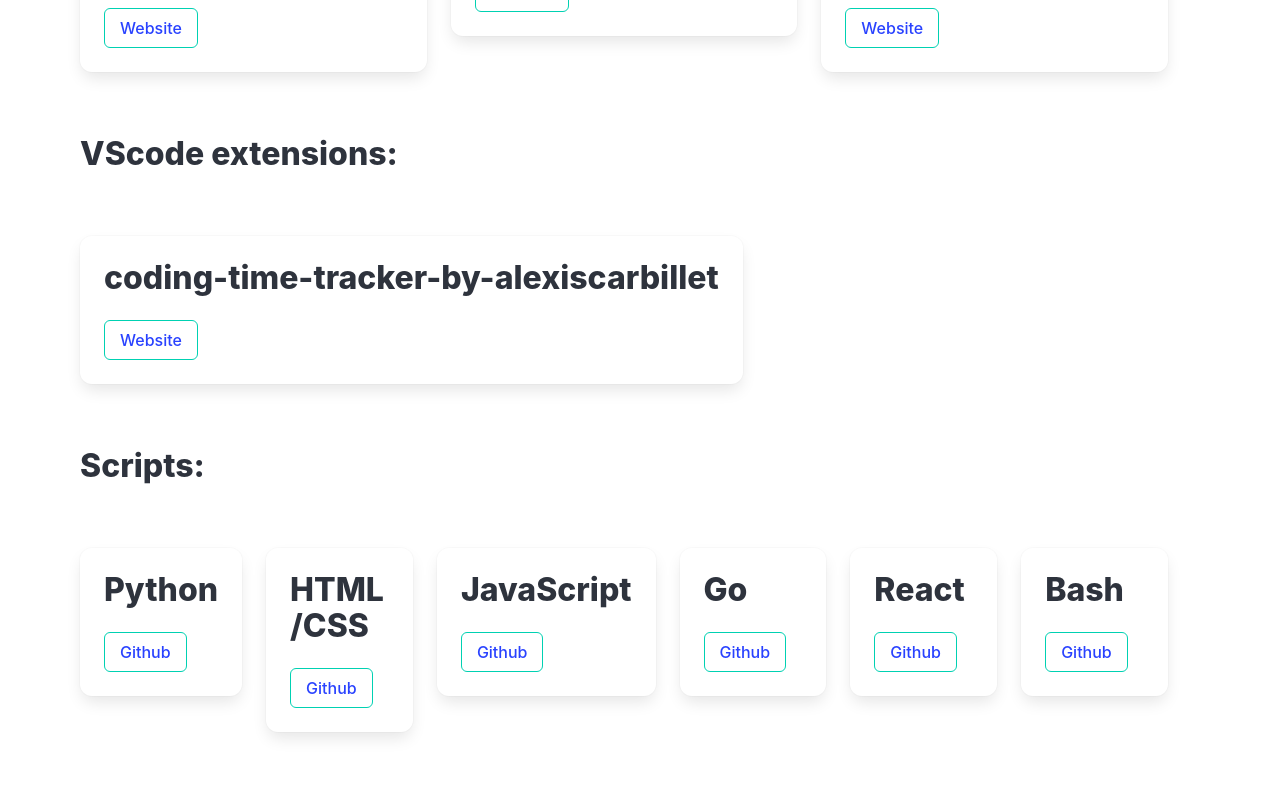
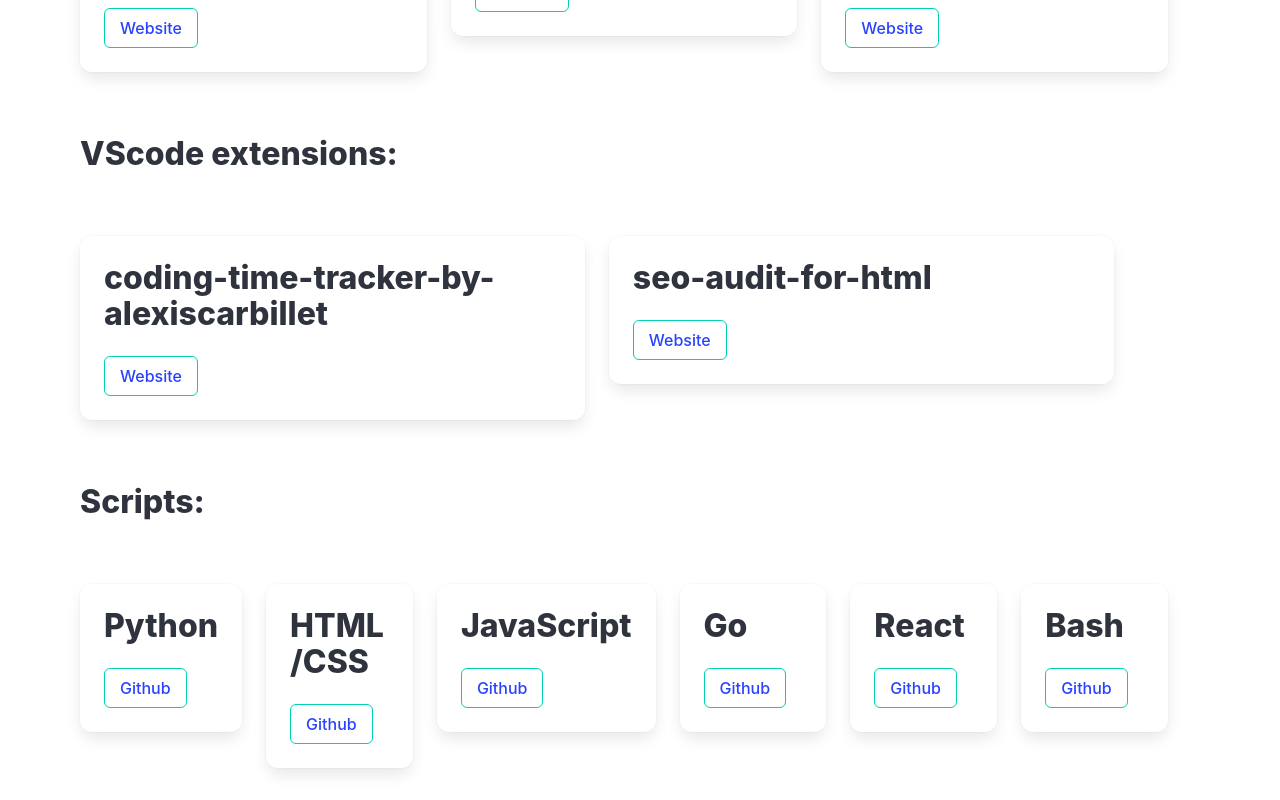
Before and after one commit to alexiscarbillet/alexis-carbillet, a React (Vite) app: page / in a window 1280 px wide. Shown: the part 3734-4534 px from the top of the page. Before the commit the page ends 4498 px from the top, so only its background shows below. Built offline with nearby package versions, Linux system fonts and the light colour scheme.

Commit message:
add 2nd vscode extension

```diff
--- a/src/App.jsx
+++ b/src/App.jsx
@@ -413,6 +413,14 @@ export default function ExperienceTimeline() {
               </div>
             </div>
           </div>
+          <div className="column">
+            <div className="card">
+              <div className="card-content">
+                <p className="title">seo-audit-for-html</p>
+                <button className="button is-primary is-outlined"><a href="https://marketplace.visualstudio.com/items?itemName=AlexisCarbillet.seo-audit-for-html" target="_blank">Website</a></button>
+              </div>
+            </div>
+          </div>
         </div>
       </div>
       <div className="container" style={{ display: 'flex', position: 'relative', padding: '2rem'}}>
```
